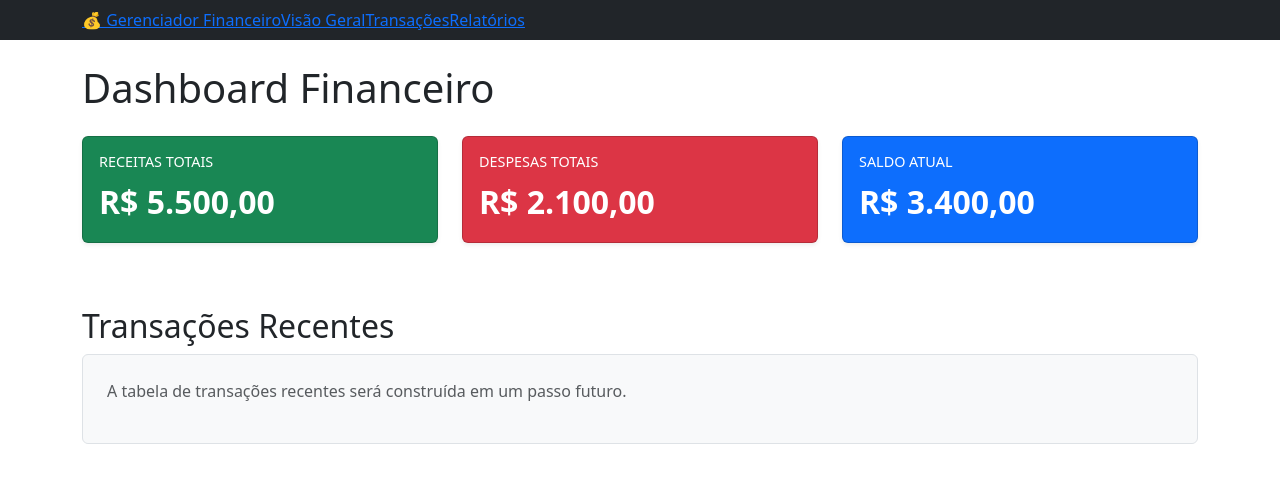
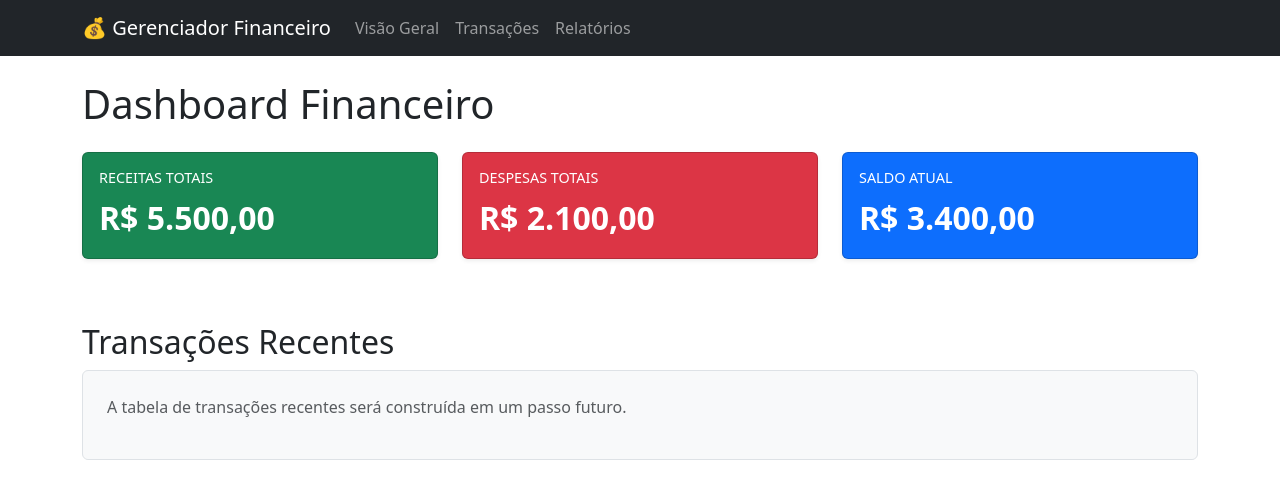
Before and after one commit to PatricAugusto/App-de-Gerenciamento-Financeiro-Web, a Next.js app: page / in a window 1280 px wide. Shown: the top 498 px of the page. Built offline with nearby package versions, Linux system fonts and the light colour scheme.

Commit message:
fix(style): Correção visual do Navbar para padrão Bootstrap

```diff
--- a/src/components/Navbar.js
+++ b/src/components/Navbar.js
@@ -8,9 +8,9 @@ const AppNavbar = () => {
   return (
     <Navbar bg="dark" variant="dark" expand="lg">
       <Container>
-
-        <Link href="/" as={Navbar.Brand}>
-          💰 Gerenciador Financeiro
+        {/* Navbar.Brand */}
+        <Link href="/" passHref legacyBehavior>
+          <Navbar.Brand>💰 Gerenciador Financeiro</Navbar.Brand>
         </Link>
 
         <Navbar.Toggle aria-controls="basic-navbar-nav" />
@@ -18,16 +18,19 @@ const AppNavbar = () => {
         <Navbar.Collapse id="basic-navbar-nav">
           <Nav className="me-auto">
 
-            <Link href="/" as={Nav.Link}>
-              Visão Geral
+            {/* Nav.Link: Usamos as="a" para forçar a tag <a> que o Bootstrap precisa
+                e envolvemos com Link e legacyBehavior.
+            */}
+            <Link href="/" passHref legacyBehavior>
+              <Nav.Link as="a">Visão Geral</Nav.Link>
             </Link>
 
-            <Link href="/transactions" as={Nav.Link}>
-              Transações
+            <Link href="/transactions" passHref legacyBehavior>
+              <Nav.Link as="a">Transações</Nav.Link>
             </Link>
 
-            <Link href="/reports" as={Nav.Link}>
-              Relatórios
+            <Link href="/reports" passHref legacyBehavior>
+              <Nav.Link as="a">Relatórios</Nav.Link>
             </Link>
           </Nav>
         </Navbar.Collapse>
```
